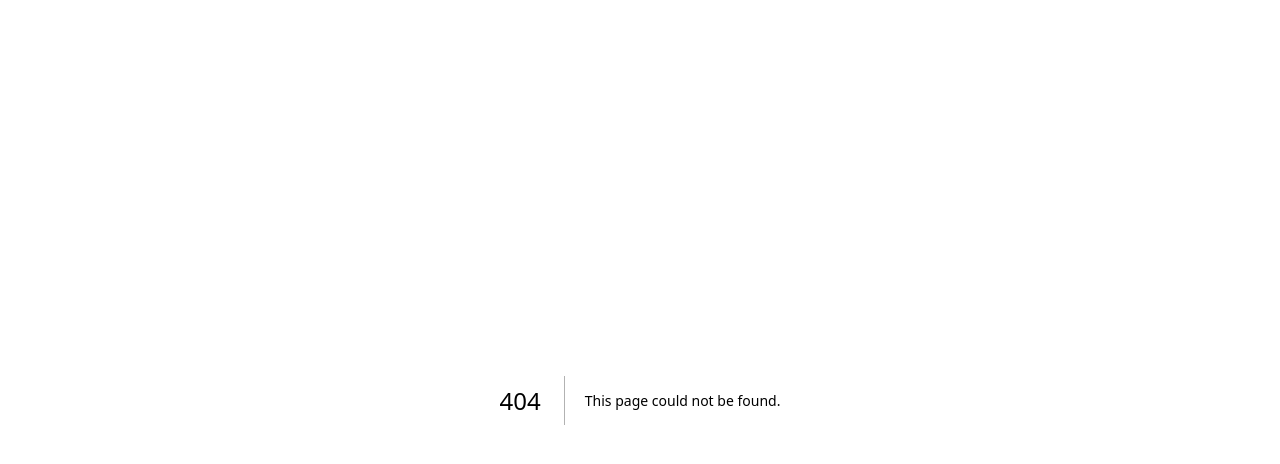
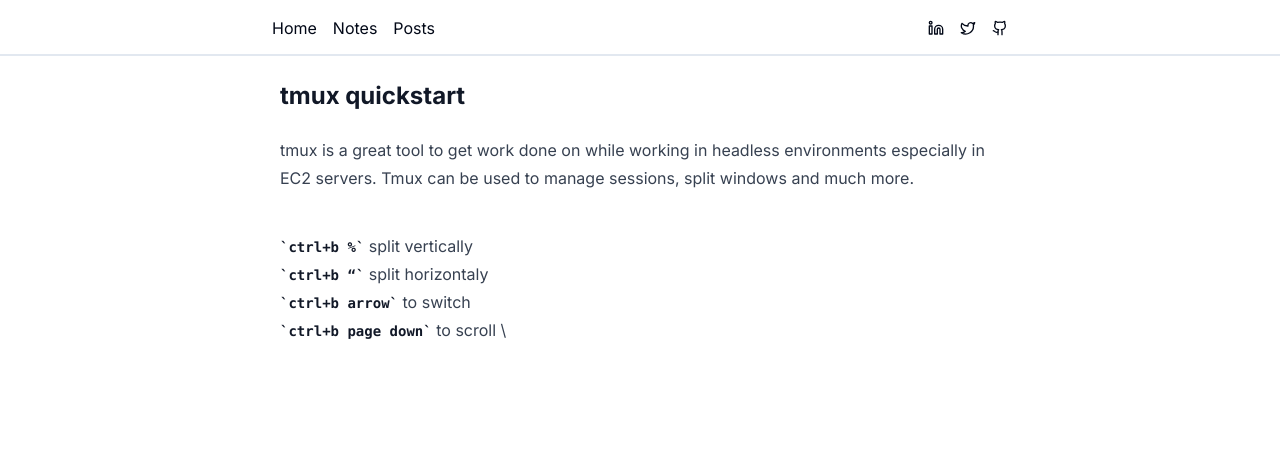
Before and after one commit to jithinsankar/jithin, a Next.js app: page /notes/tmux in a window 1280 px wide. Before the commit this address had no page. Shown: the top 464 px of the page. Built offline with nearby package versions, Linux system fonts and the light colour scheme.

Commit message:
notes initial

```diff
--- a/app/notes/page.mdx
+++ b/app/notes/page.mdx
@@ -1,2 +1,6 @@
+import Link from 'next/link'
 
-# Hey Welcome to my Notes!
+## Hey Welcome to my Notes!
+- ### Developer productivity tools
+    - <Link href='/notes/tmux'>tmux</Link>
+    - <Link href='/notes/nano'>nano</Link>
--- /dev/null
+++ b/app/notes/tmux/page.mdx
@@ -0,0 +1,8 @@
+## tmux quickstart
+
+tmux is a great tool to get work done on while working in headless environments especially in EC2 servers. Tmux can be used to manage sessions, split windows and much more.
+
+`ctrl+b %` split vertically \
+`ctrl+b “` split horizontaly \
+`ctrl+b arrow` to switch \
+`ctrl+b page down` to scroll \
```
Also changed, not shown: app/notes/1/page.mdx (deleted, +0 -9 lines), app/notes/nano/page.mdx (added, +7 -0 lines).
